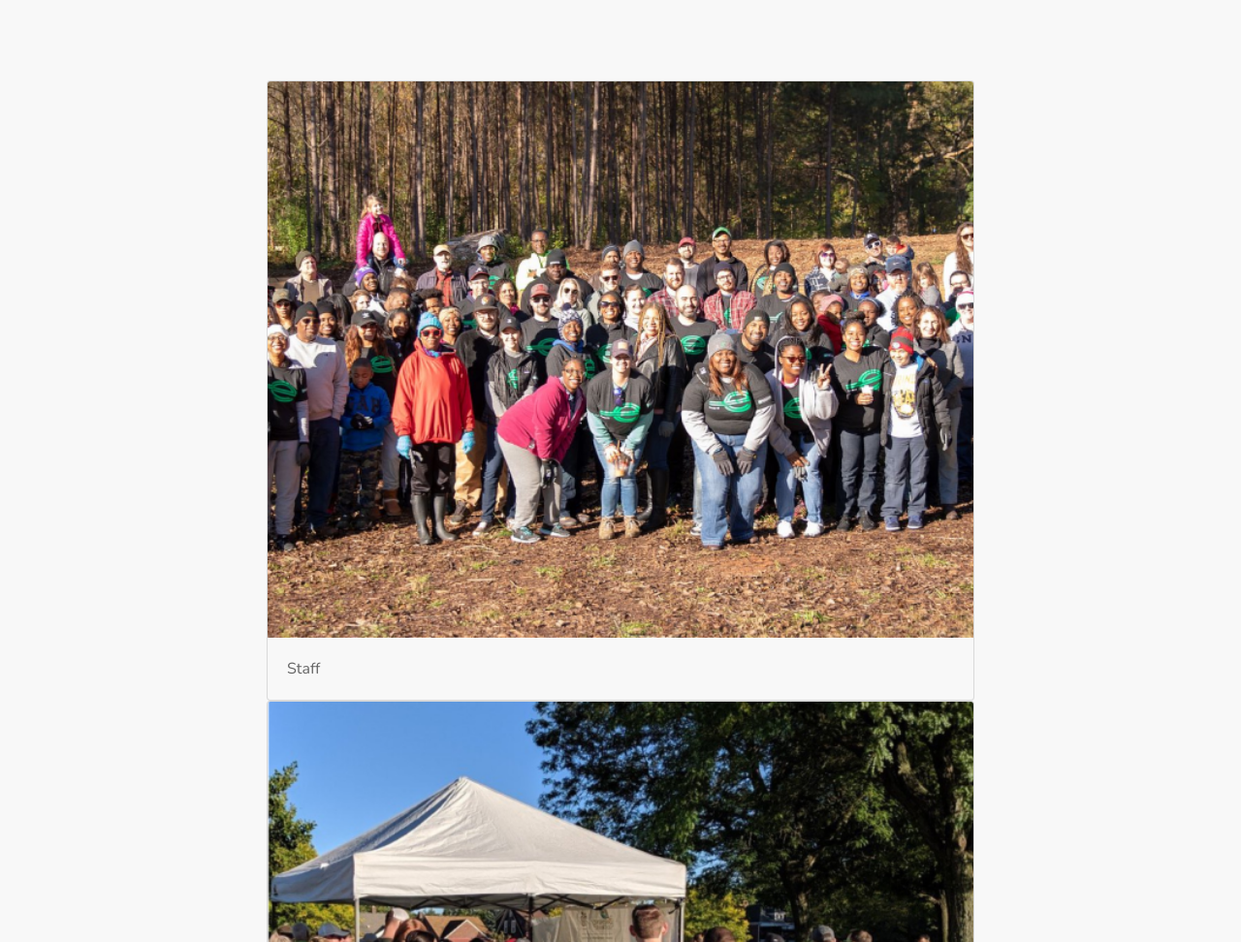
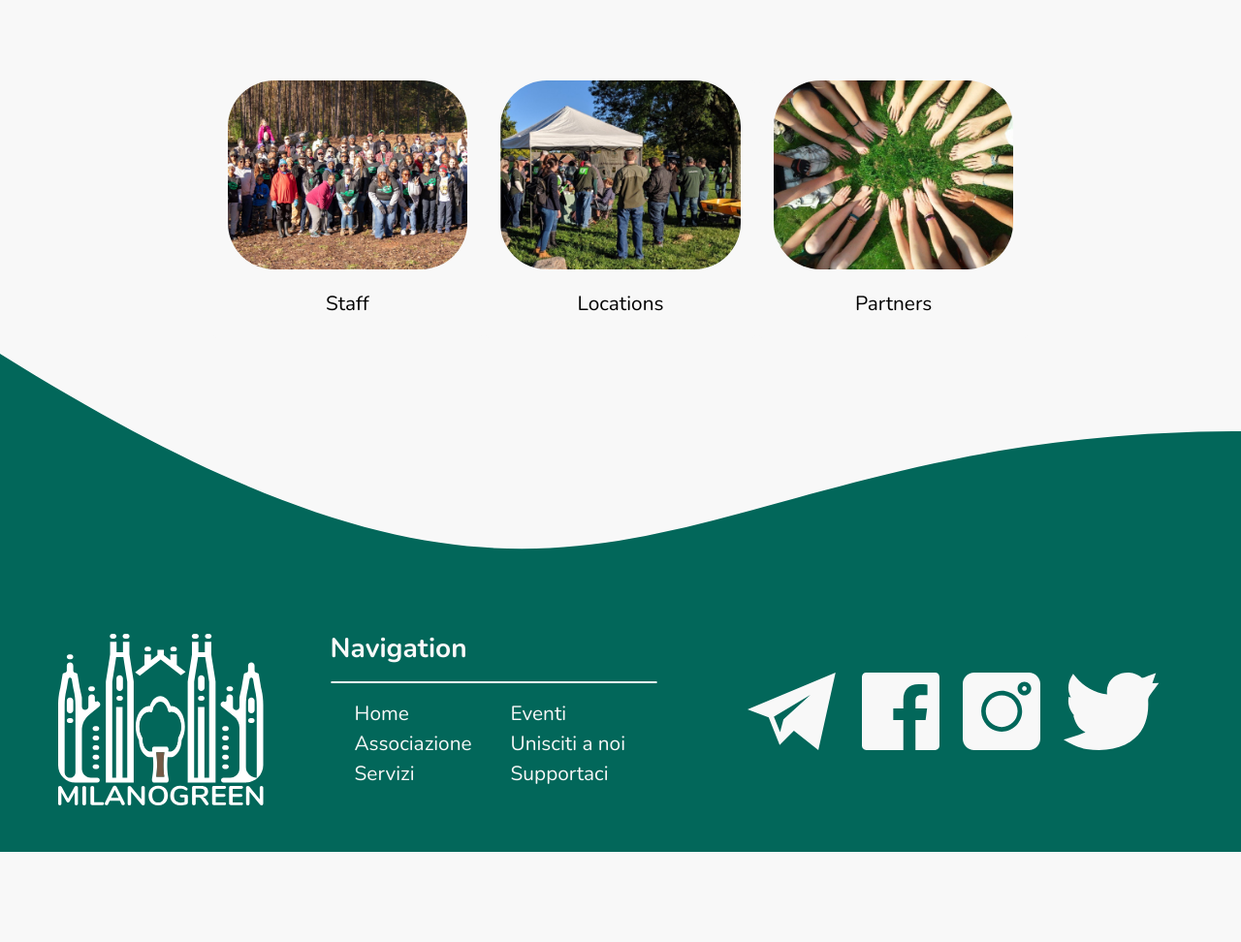
Before and after one commit to samuelemilanesi/milanogreen-hypermedia-course, a website: page public/index.html in a window 1280 px wide. Shown: the part 928-1900 px from the top of the page at 97% size. After the commit the page ends 1807 px from the top, so only its background shows below. Drawn offline with nearby package versions, Linux system fonts and the light colour scheme.

Commit message:
finito footer

```diff
--- a/public/css/style.css
+++ b/public/css/style.css
@@ -18,8 +18,8 @@ section{
 }
 nav{
    width: 100%;
-    // border-bottom-left-radius: 1em;
-    // border-bottom-right-radius: 1em ;
+    border-bottom-left-radius: 1em;
+    border-bottom-right-radius: 1em ;
 }
 .nav-item{
     font-size: 1.1em;
@@ -38,14 +38,21 @@ nav{
 }
 @keyframes fade-in-nav {
     from {background-color: transparent;}
-    to {background-color: rgba(2,103,90,1);}
-  }
+    to {background-color: rgba(2,103,90,1);
+        box-shadow: 2px 2px 4px 3px rgba(56, 56, 56,0.8);
+
+}
+
+}
 
 .nav-bg-green{
     background-color: rgba(2,103,90,1);
     animation-name: fade-in-nav;
     animation-duration: 0.8s;
+    box-shadow: 2px 2px 4px 3px rgba(56, 56, 56,0.8);
+
 }
+
 .banner-title h1{
     padding: 0.7em 0 0.7em 0;
     font-size: 4em;
@@ -69,6 +76,71 @@ nav{
     width:50%;
 }
 
+.deck{
+    text-align: center;
+}
+.card{
+    border: none;
+    display: inline-block;
+}
+.card img{
+    border-radius: 3em;
+}
+.card-text{
+    font-size: 1.3em;
+    color: black;
+    text-align: center;
+}
+.footer-mask{
+    bottom:0;
+    left:0;
+}
+#bottom-path{
+    top:0;
+}
+footer{
+    background-color: #02675A ;
+}
+.footer-logo{
+    display: inline-block;
+    padding-right: 1em;
+}
+.footer-nav{
+    display: inline-block;
+    color: #f8f8f8;
+}
+.footer-nav h3{
+    font-weight: bold;
+}
+.footer-nav li{
+    font-size: 1.3em;
+    padding-left: 0;
+    padding-right: 0;
+}
+.footer-nav hr{
+    border: 1.2px solid #f8f8f8;
+    border-radius: 2px;
+}
+.footer-nav ul{
+    list-style-type: none;
+    text-align: left;
+}
+.footer-nav a{
+    color: #f8f8f8;
+}
+.footer-nav a:hover{
+    color: #D0E562;
+    text-decoration: none;
+}
+
+.social-li{
+    display: inline-block;
+}
+.social-icon{
+    min-width: 40px;
+    width: 80%;
+    display: inline-block;
+}
 
 /*
 
--- a/public/index.html
+++ b/public/index.html
@@ -11,7 +11,9 @@
   <title>Association - MilanoGreen</title>
 
   <!-- Import fonts -->
-  <link href="https://fonts.googleapis.com/css2?family=Nunito:ital,wght@0,200;0,300;0,400;0,600;0,700;0,800;0,900;1,200;1,300;1,400;1,600;1,700;1,800;1,900&display=swap" rel="stylesheet">
+  <link
+    href="https://fonts.googleapis.com/css2?family=Nunito:ital,wght@0,200;0,300;0,400;0,600;0,700;0,800;0,900;1,200;1,300;1,400;1,600;1,700;1,800;1,900&display=swap"
+    rel="stylesheet">
   <!-- Bootstrap core CSS -->
   <link href="vendor/bootstrap/css/bootstrap.css" rel="stylesheet">
 
@@ -65,6 +67,8 @@
     <!--//END Section title banner -->
 
 
+
+
     <div class="mask">
       <svg viewBox="0 0 1433 150">
         <g id="Page-1" stroke="none" stroke-width="1" fill="none" fill-rule="evenodd">
@@ -84,8 +88,6 @@
     </div>
 
   </header>
-
-
 
 
 
@@ -112,13 +114,17 @@
     </div>
   </section>
 
-  <section id="about">
+
+
+
+
+  <section id="thumnail-links">
     <div class="container">
       <div class="row">
-        <div class="col-lg-8 mx-auto">
+        <div class="col-lg-12 mx-auto deck">
 
-          <div class="card">
-            <img class="card-img-top" src="assets/img/association/staff.png" alt="staff" />
+          <div class="card col-lg-3">
+            <img class="card-img-top img-fluid" src="assets/img/association/staff.png" alt="staff" />
             <div class="card-body">
               <p class="card-text">
                 Staff
@@ -126,8 +132,8 @@
             </div>
           </div>
 
-          <div class="card">
-            <img class="card-img-top" src="assets/img/association/locations.png" alt="locations" />
+          <div class="card col-lg-3">
+            <img class="card-img-top img-fluid" src="assets/img/association/locations.png" alt="locations" />
             <div class="card-body">
               <p class="card-text">
                 Locations
@@ -135,8 +141,8 @@
             </div>
           </div>
 
-          <div class="card">
-            <img class="card-img-top" src="assets/img/association/partners.png" alt="partners" />
+          <div class="card col-lg-3">
+            <img class="card-img-top img-fluid" src="assets/img/association/partners.png" alt="partners" />
             <div class="card-body">
               <p class="card-text">
                 Partners
@@ -151,69 +157,80 @@
 
 
 
-  <!-- Footer -->
-  <footer class="py-5 bg-dark">
-    <div class="container">
+  <div class="footer-mask">
+    <svg viewBox="0 0 800 150">
+      <path d="M 0 0 C 400 250 425 50 800 50 L 800 350 L 0 150 L 0 0" fill="#02675A" id="bottom-path"></path>
+
+    </svg>
+  </div>
 
 
-      <img src="assets/img/logo.svg" alt="logo" />
+
+  <!-- Footer -->
+  <footer class="py-5 px-5 col-lg-12">
+    <div class="align-items-center">
+
+    <div class="row align-items-center justify-content-around">
+      <img src="assets/img/logo.svg" alt="logo" class="footer-logo" />
 
 
 
       <!--Footer navigation-->
-      <div id="footer-nav">
+      <div class="footer-nav">
         <h3>Navigation</h3>
         <hr />
+
+          <div class="row justify-content-between pr-5">
             <ul>
-          <li class="nav-item">
+            <li>
+              <a href="#about">Home</a>
+            </li>
+            <li >
               <a href="#about">Associazione</a>
             </li>
-          <li class="nav-item">
+            <li >
               <a href="#services">Servizi</a>
+            </ul>
+            <ul>
             </li>
-          <li class="nav-item">
+            <li>
               <a href="#contact">Eventi</a>
             </li>
-          <li class="nav-item">
+            <li>
               <a href="#contact">Unisciti a noi</a>
             </li>
-          <li class="nav-item">
-            <!--TODO: pensare al bottone colorato-->
+            <li>
               <a href="#contact">Supportaci</a>
 
             </li>
-
             </ul>
           </div>
 
+      </div>
+
       <!-- Social icons-->
-      <ul>
-        <li class="nav-item">
+      <ul >
+        <li class="social-li">
+          <img class="social-icon" src="assets/img/social/telegram.svg" alt="telegram">
+        </li>
+        <li class="social-li">
           <img class="social-icon" src="assets/img/social/facebook.svg" alt="facebook">
         </li>
-        <li class="nav-item">
+        <li class="social-li">
           <img class="social-icon" src="assets/img/social/instagram.svg" alt="instagram">
         </li>
-        <li class="nav-item">
+        <li class="social-li">
           <img class="social-icon" src="assets/img/social/twitter.svg" alt="twitter">
         </li>
-        <li class="nav-item">Per continuare, Google con
-          <img class="social-icon" src="assets/img/social/telegram.svg" alt="telegram">
-        </li>
-        <li class="nav-item">
-          <!--TODO: pensare al bottone colorato-->
-          <a href="#contact">Supportaci</a>
 
-        </li>
+
 
       </ul>
 
+    </div>
 
-      <nav>
+    </div>
 
-      </nav>
-    </div>
-    <!-- /.container -->
   </footer>
 
   <!-- Bootstrap core JavaScript -->
--- a/public/js/fading-nav.js
+++ b/public/js/fading-nav.js
@@ -7,9 +7,16 @@ var scroll = 0;
 $(window).scroll(function (event) {
     scroll = $(window).scrollTop();
 
+
 });
 
+window.onload = function(){
+    scroll = $(window).scrollTop();
+    if ($(this).scrollTop() > 150) {
+        fadeinNav();
+    }
 
+}
 $(window).scroll(function () {
     if (!this.menuOpened) {
         if ($(this).scrollTop() > 150 && !fadedIn) {
--- a/struttura_sito.txt
+++ b/struttura_sito.txt
@@ -11,7 +11,7 @@ legenda:
 pagina in cui c'è un modulo per la donazione e due righe in cui si racconta cosa ci facciamo (tipo progetti in cui saranno spesi quei soldi e puoi decidere di selezionarne uno in particolare)
 
 
-+Unisciti a noi (get involved)
++Unisciti a noi (get involved) // secondo me si può fare una pagina unica ?
 -come (how to)
 pagina iniziale di introduzione in cui si spiega come fare a unirsi nelle varie modalità, ogni modalità ha il suo link, le modalità sono 3 , si può unirsi come individuo privato (come individuo) come azienda/scuola/famiglia (come gruppo) oppure si può applicare per il lavoro (lavora con noi )
 
```
Also changed, not shown: 1 other file. Lines whose indentation alone changed are shown as unchanged.
